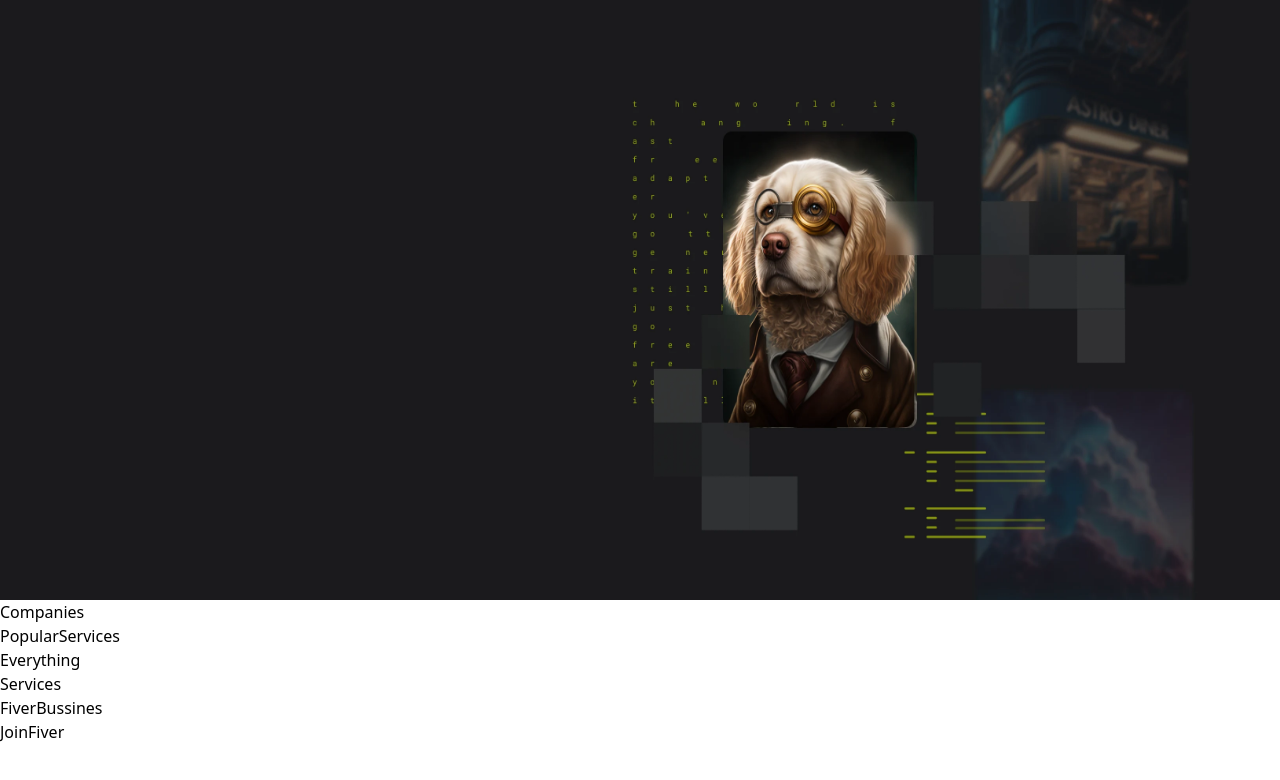
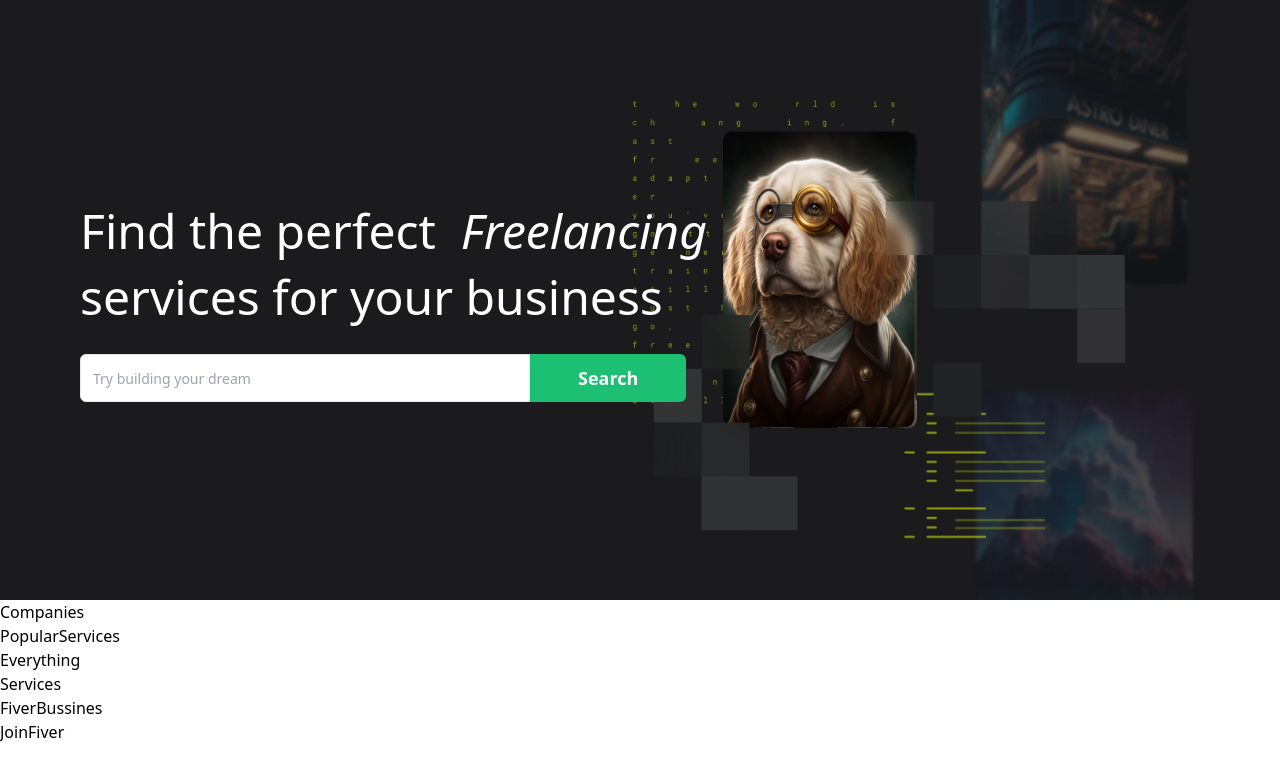
Before and after one commit to hectorlopezv/full-stack-fiverr-clone-nextjs-tailwindcss-nodejs-postgresql-prisma-kinsta, a Next.js app: page / in a window 1280 px wide. Shown: the top 780 px of the page. Built offline with nearby package versions, Linux system fonts and the light colour scheme.

Commit message:
addin header

```diff
--- a/app/components/HeroBanner.tsx
+++ b/app/components/HeroBanner.tsx
@@ -4,6 +4,8 @@ import { Search } from 'lucide-react';
 import Image from 'next/image';
 import { useRouter } from 'next/navigation';
 import { ReactNode, useEffect, useState } from 'react';
+import { Input } from './ui/Input';
+import { Button } from './ui/Button';
 
 type Props = { children: ReactNode };
 
@@ -18,7 +20,7 @@ export default function HeroBanner({ children }: Props) {
     );
     return () => clearInterval(interval);
   }, [image]);
-  console.log('image', image);
+
   return (
     <>
       <div className="h-[600px] relative bg-cover">
@@ -72,7 +74,28 @@ export default function HeroBanner({ children }: Props) {
             } transition-all duration-1000`}
           />
         </div>
+        <div className="z-1 relative w-[650px] flex justify-center flex-col h-full gap-5 ml-20">
+          <h1 className="text-white text-5xl leading-snug">
+            Find the perfect &nbsp;<i>Freelancing</i> <br />
+            services for your business
+          </h1>
+          <div className="flex items-center pt-1">
+            <div className="relative">
+              <Input
+                className="h-12 w-[450px] rounded-r-none"
+                placeholder="Try building your dream"
+              />
+            </div>
+            <Button
+              size="xl"
+              className="bg-[#1DBF73] text-white px-12 text-lg font-semibold rounded-md rounded-l-none"
+            >
+              Search
+            </Button>
+          </div>
+        </div>
       </div>
+
       {children}
     </>
   );
--- a/app/components/ExampleButton.tsx
+++ b/app/components/ui/Button.tsx
@@ -21,7 +21,8 @@ const buttonVariants = cva(
         default: 'h-10 py-2 px-4',
         sm: 'h-9 px-2 rounded-md',
         xs: 'h-8 px-1.5 rounded-sm',
-        lg: 'h-11 px-8 rounded-md'
+        lg: 'h-11 px-8 rounded-md',
+        xl: 'h-12 px-10 rounded-md'
       }
     },
     defaultVariants: {
--- /dev/null
+++ b/app/components/ui/Input.tsx
@@ -0,0 +1,24 @@
+import { cn } from '@/utils/utilscss';
+import { forwardRef } from 'react';
+
+export interface InputProps
+  extends React.InputHTMLAttributes<HTMLInputElement> {}
+
+const Input = forwardRef<HTMLInputElement, InputProps>(
+  ({ className, type, ...props }, ref) => {
+    return (
+      <input
+        type={type}
+        className={cn(
+          'flex w-full rounded-md border border-input bg-white px-3 py-2 text-sm ring-offset-background file:border-0 file:bg-transparent file:text-sm file:font-medium placeholder:text-muted-foreground focus-visible:outline-none focus-visible:ring-2 focus-visible:ring-ring focus-visible:ring-offset-2 disabled:cursor-not-allowed disabled:opacity-50',
+          className
+        )}
+        ref={ref}
+        {...props}
+      />
+    );
+  }
+);
+Input.displayName = 'Input';
+
+export { Input };
```
Also changed, not shown: 2 other files (tests, documents, lock files or other folders).
